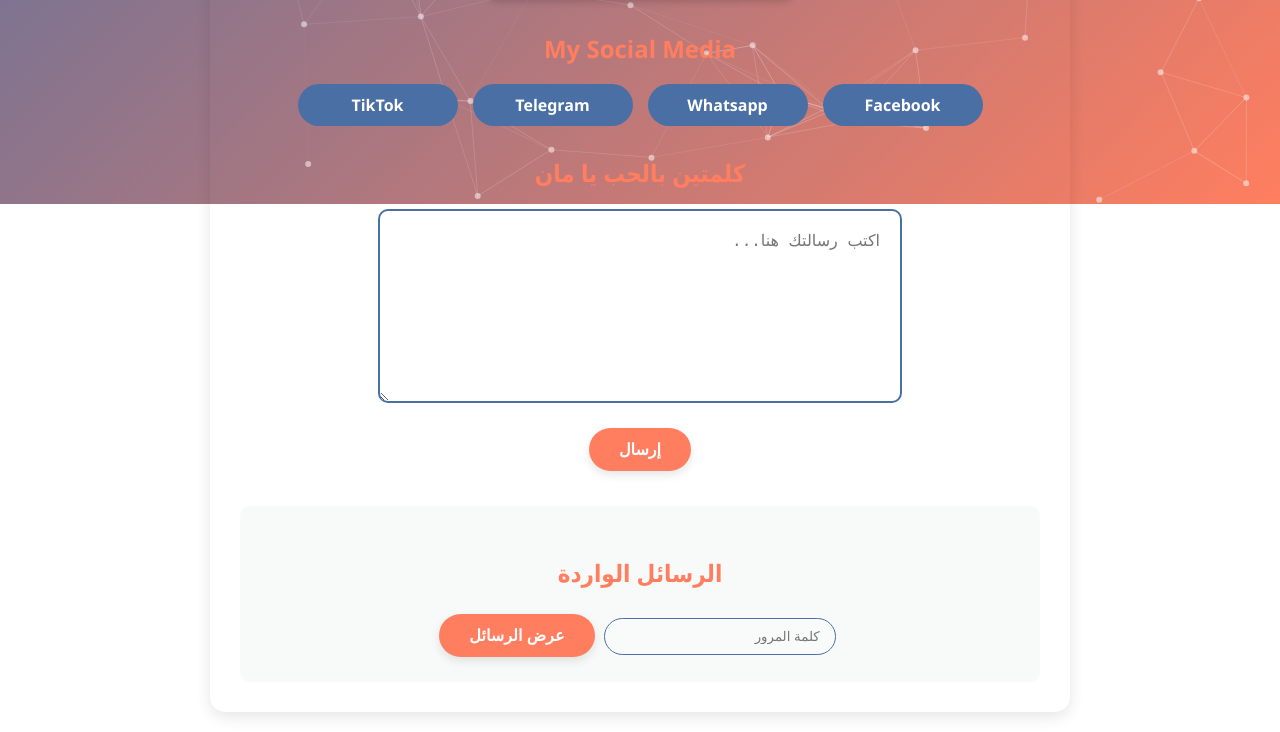
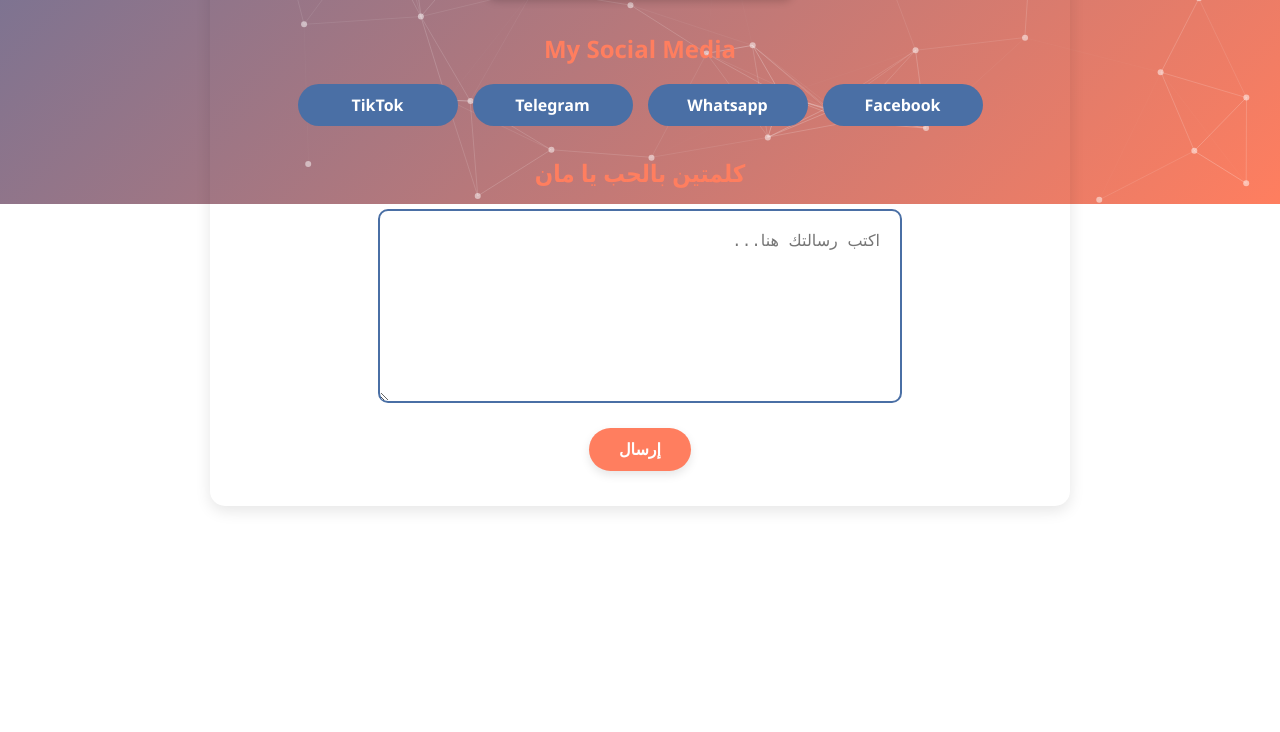
Before and after one commit to motaha025/motaha, a plain HTML site: page index.html in a window 1280 px wide. Shown: the part 596-1328 px from the top of the page. After the commit the page ends 1122 px from the top, so only its background shows below. Drawn offline with nearby package versions, Linux system fonts and the light colour scheme.

Commit message:
Update index.html
Signed-off-by: motaha025 <motahagiming@gmail.com>

```diff
--- a/index.html
+++ b/index.html
@@ -222,15 +222,52 @@
     <input type="submit" value="إرسال">
   </form>
 
-  <div id="admin-section">
-    <h2>الرسائل الواردة</h2>
-    <input type="password" id="password-input" placeholder="كلمة المرور">
-    <button onclick="checkPassword()">عرض الرسائل</button>
-    <div id="messages-container"></div>
-  </div>
-</div>
+
 
 <script>
+
+
+
+
+
+
+ScrollReveal().reveal('.container', {
+  duration: 1000,
+  origin: 'bottom',
+  distance: '50px',
+  reset: true
+});
+
+ScrollReveal().reveal('h2, img, ul, form, #admin-section', {
+  duration: 1000,
+  origin: 'top',
+  distance: '50px',
+  interval: 200,
+  reset: true
+});
+
+
+
+
+
+
+
+
+
+
+
+
+
+
+
+
+
+
+
+
+
+
+
   const firebaseConfig = {
     apiKey: "AIzaSyActpIIHylsJ2ua542Si0nXZZyfmnUnP9M",
     authDomain: "mohamed-3cd69.firebaseapp.com",
```
